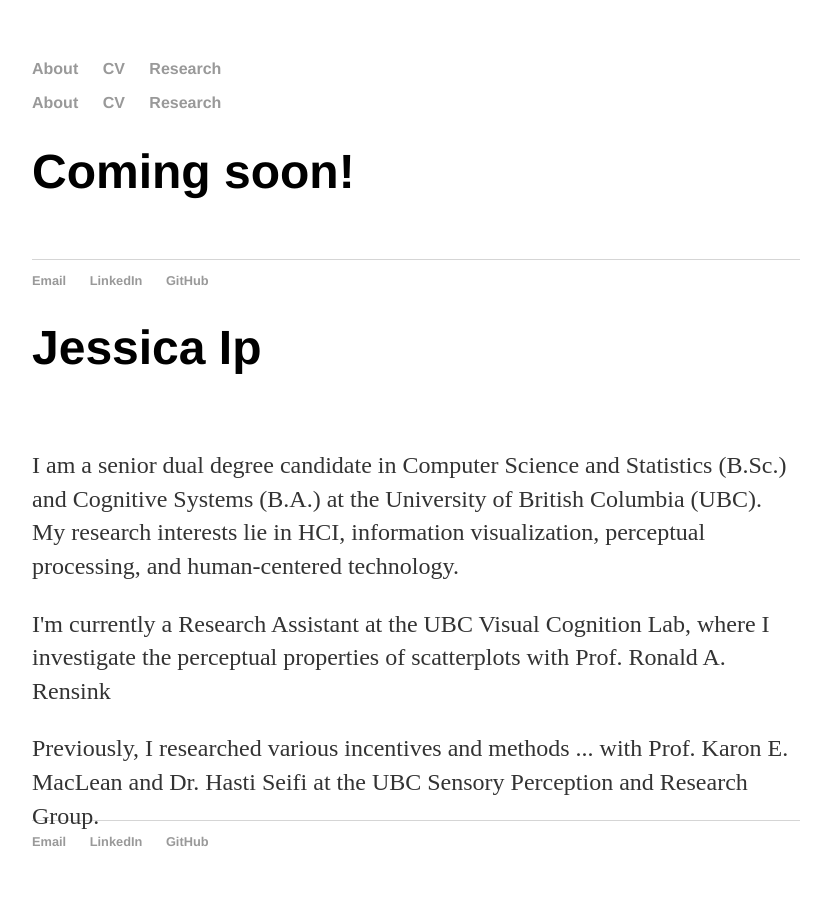
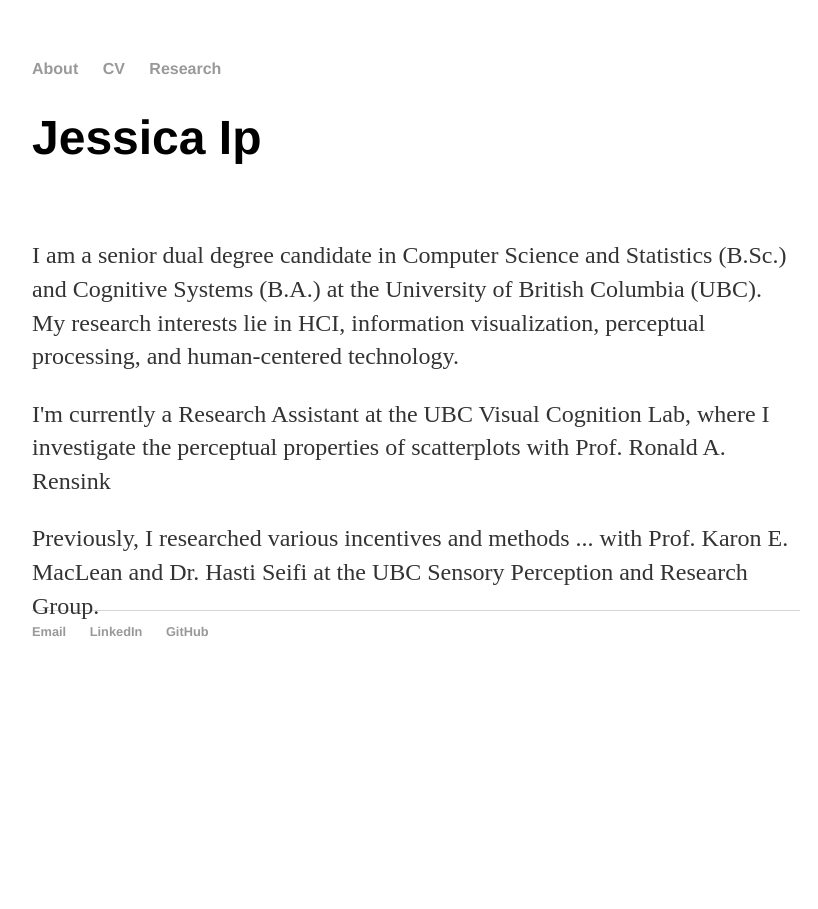
Before and after one commit to ip-jss/ip-jss.github.io, a Jekyll site: the page built from about/index.html, in a window 1280 px wide. Shown: the whole page, without its empty margins (224-1042 px from the left). Built offline with Jekyll 4.4.1, drawn with Linux system fonts in a browser that asks for light colours.

Commit message:
Update index.html

```diff
--- a/about/index.html
+++ b/about/index.html
@@ -8,28 +8,6 @@
 <title> {{ page.title }} </title>
 <!-- link to main stylesheet -->
 <link rel="stylesheet" type="text/css" href="/css/main.css">
-
-
-<nav>
-	    		<ul>
-				<li><a href="about">About</a></li>
-				<li><a href="https://jessicaip.ca/pdfs/Curriculum-Vitae.pdf">CV</a></li>
-				<li><a href="research">Research</a></li>
-	        		<!-- <li><a href="blog">Blog</a></li> -->
-	    		</ul>
-			</nav>
-			<div class="container">
-
-			{{ content }}
-
-			</div><!-- /.container -->
-			<footer>
-	    		<ul>
-	        		<li><a href="mailto:97jessicaip@gmail.com">Email</a></li>
-				<li><a href="https://www.linkedin.com/in/jessica-ip/">LinkedIn</a></li>
-	        		<li><a href="https://github.com/ipcodes">GitHub</a></li>
-				</ul>
-			</footer>
 
 <!-- First Grid: About -->
 <div class="w3-row">
```
